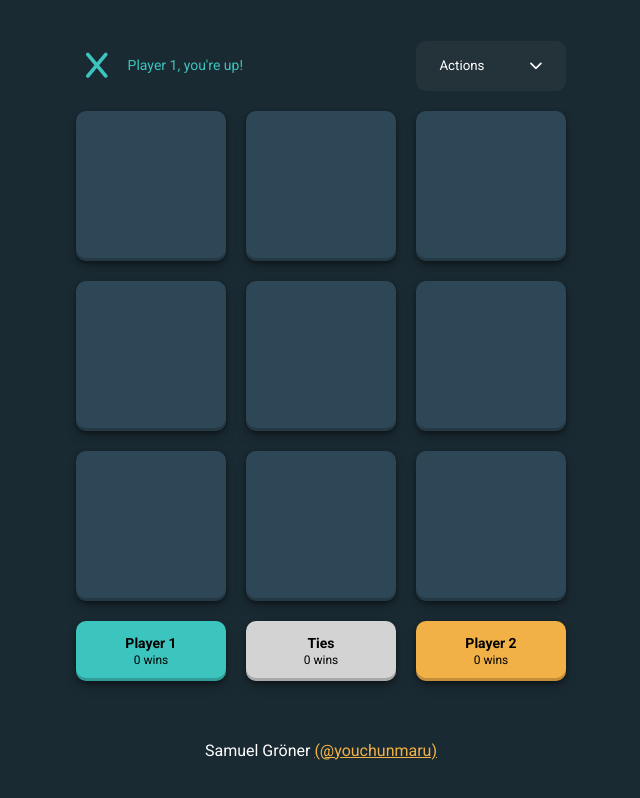
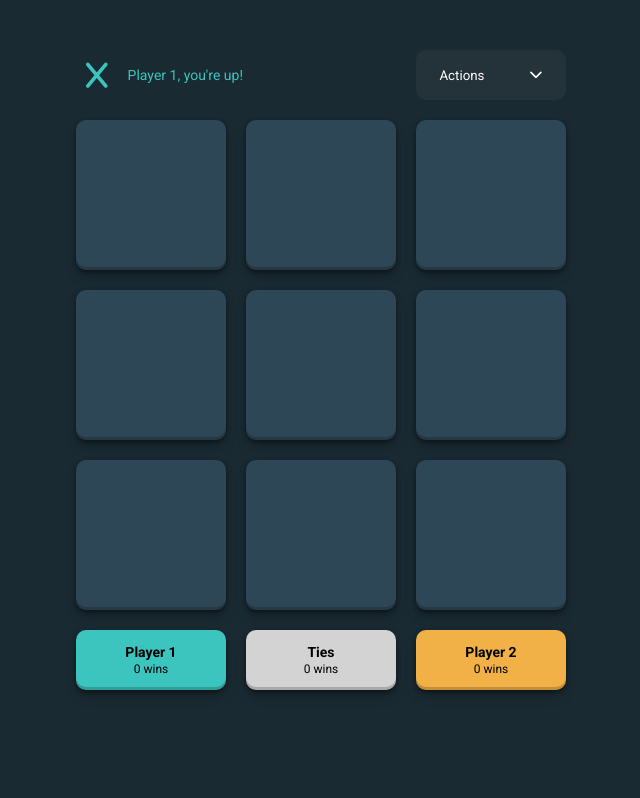
Before and after one commit to Youchunmaru/ticTacToe, a website with bundled scripts: page index.html in a window 1280 px wide. Shown: the whole page, without its empty margins (319-959 px from the left). Built offline with nearby package versions, Linux system fonts and the light colour scheme.

Commit message:
remove: name and link of myself

```diff
--- a/index.html
+++ b/index.html
@@ -58,8 +58,6 @@
     </main>
     <footer>
       <p>
-        Samuel Gröner
-        <a href="https://www.instagram.com/youchunmaru/">(@youchunmaru)</a>
       </p>
     </footer>
 
```
